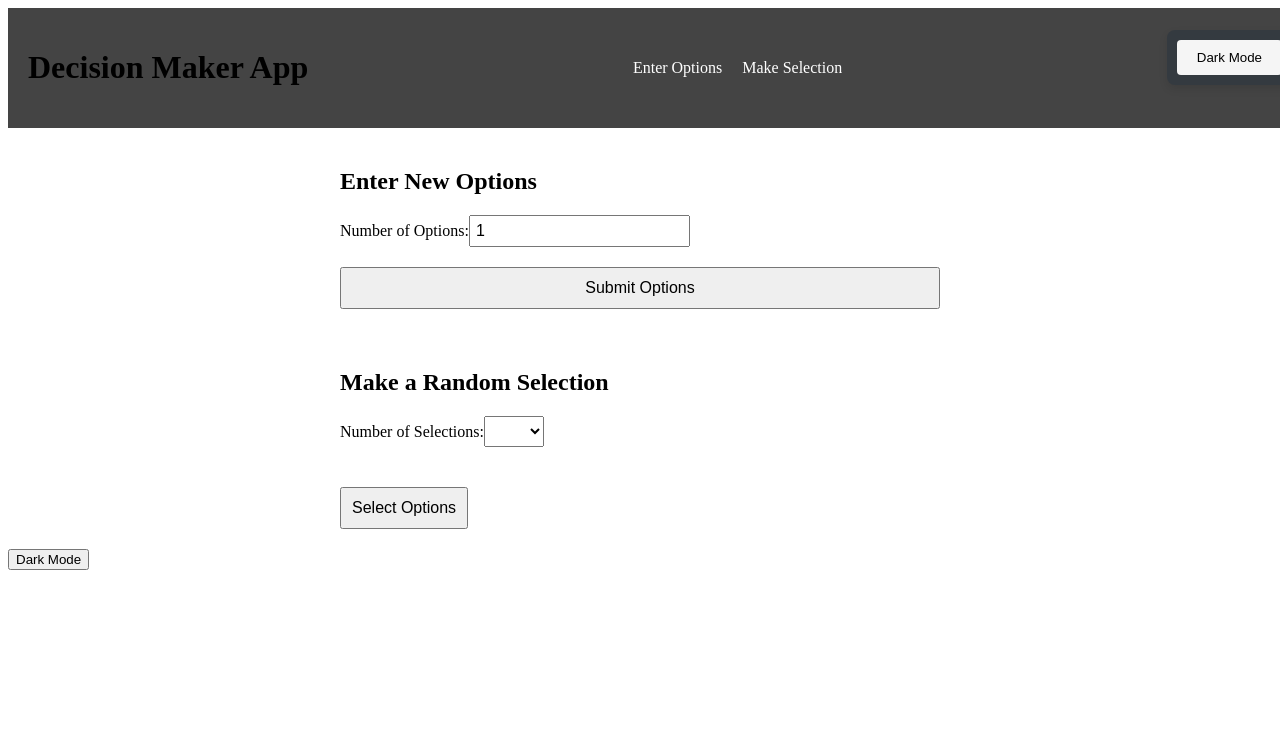
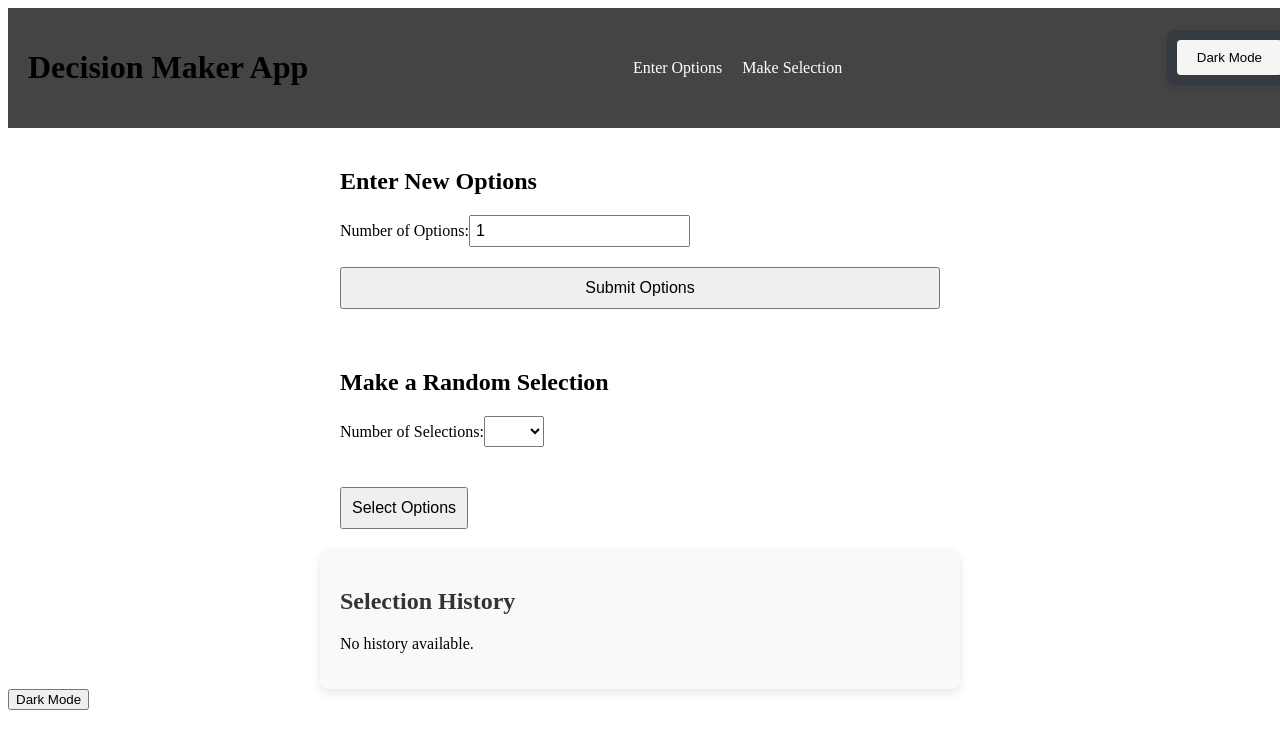
Before and after one commit to oxoROBOTOoxo/decision-maker, a React (Create React App) app: page / in a window 1280 px wide. Shown: the top 748 px of the page. Built offline with nearby package versions, Linux system fonts and the light colour scheme.

Commit message:
chore: Add SelectionHistory component and state for tracking history

```diff
--- a/src/App.js
+++ b/src/App.js
@@ -2,11 +2,13 @@ import React, { useState } from 'react';
 import Header from './components/Header';
 import EnterOptions from './components/EnterOptions';
 import MakeSelection from './components/MakeSelection';
+import SelectionHistory from './components/SelectionHistory'; // Ensure this is imported
 import './App.css';
 
 function App() {
   const [isDarkMode, setIsDarkMode] = useState(false);
-  const [options, setOptions] = useState([]); // Add this line
+  const [options, setOptions] = useState([]);
+  const [history, setHistory] = useState([]);  // State for tracking history
 
   const toggleTheme = () => {
     setIsDarkMode(!isDarkMode);
@@ -21,8 +23,9 @@ function App() {
     <div className="app-container">
       <Header />
       <div className="app-content">
-        <EnterOptions options={options} setOptions={setOptions} isDarkMode={isDarkMode} /> {/* Pass options and setOptions as props */}
-        <MakeSelection options={options} /> {/* Pass options as a prop */}
+        <EnterOptions options={options} setOptions={setOptions} isDarkMode={isDarkMode} />
+        <MakeSelection options={options} setHistory={setHistory} /> {/* Pass setHistory as a prop */}
+        <SelectionHistory history={history} /> {/* Pass history to SelectionHistory */}
       </div>
       <button className="theme-toggle" onClick={toggleTheme}>
         {isDarkMode ? 'Light Mode' : 'Dark Mode'}
--- a/src/components/MakeSelection.js
+++ b/src/components/MakeSelection.js
@@ -1,7 +1,7 @@
 import React, { useState } from 'react';
 import './MakeSelection.css';
 
-const MakeSelection = ({ options = [], setHistory }) => {
+const MakeSelection = ({ options, setHistory }) => {
   const [selectedOptions, setSelectedOptions] = useState([]);
   const [numSelections, setNumSelections] = useState(1);
 
```
